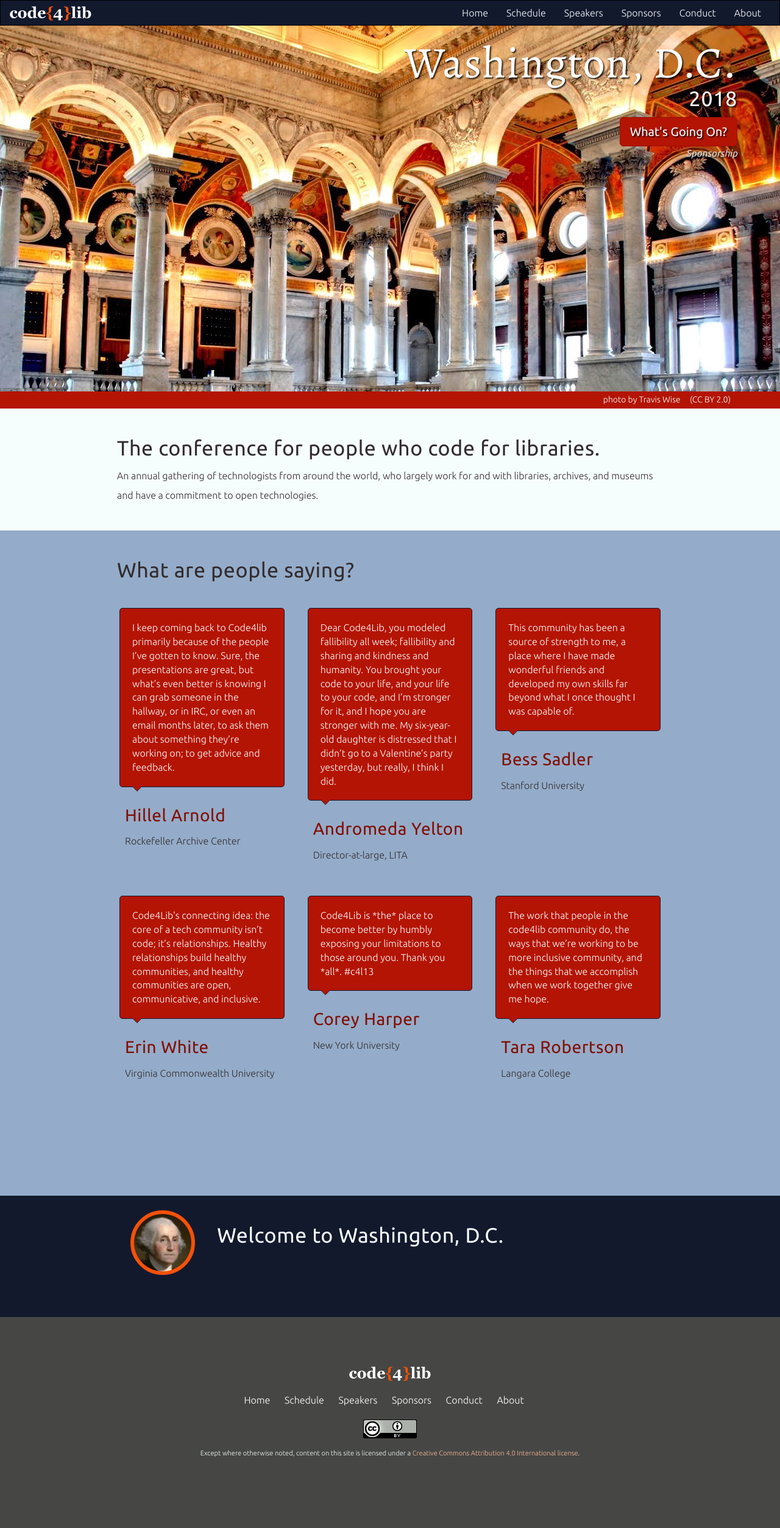
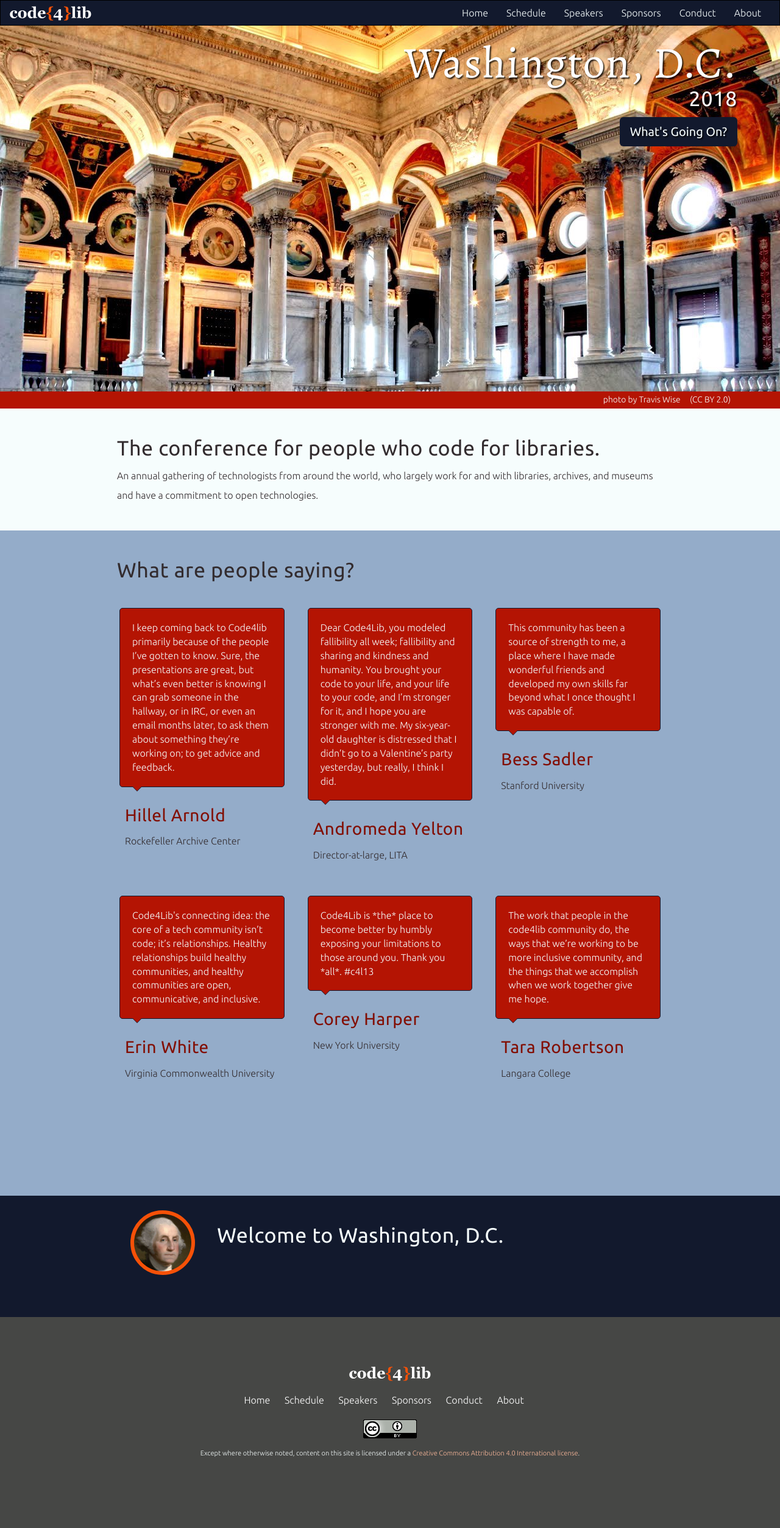
Before and after one commit to code4lib/2018.code4lib.org, a Jekyll site: the page built from index.html, in a window 1280 px wide. Shown: the whole page at 61% size. Built offline with Jekyll 4.4.1, drawn with Linux system fonts in a browser that asks for light colours; some web fonts are replaced.

Commit message:
jumbotron buttons to stand out more

```diff
--- a/assets/_scss/_variables.scss
+++ b/assets/_scss/_variables.scss
@@ -90,6 +90,10 @@
 $talk-box-2-color:        $gray-base;
 $talk-box-3-bg:           $accent;
 $talk-box-3-color:        $gray-lighter;
+
+$jumbotron-btn-bg:        $primary-dark;
+$jumbotron-btn-color:     $gray-lighter;
+$jumbotron-btn-hover:     darken($primary-dark, 6.5%);
 
 //== Scaffolding
 //
--- a/assets/css/main.scss
+++ b/assets/css/main.scss
@@ -19,6 +19,15 @@
   margin-bottom: 20.3125em;
   padding-bottom: 20px;
   color: $gray-base;
+}
+
+.jumbotron-btn {
+  background-color: $jumbotron-btn-bg;
+  color: $jumbotron-btn-color;
+}
+.jumbotron-btn:hover, .jumbotron-btn:focus {
+  background-color: $jumbotron-btn-hover;
+  color: $jumbotron-btn-color;
 }
 
 
--- a/index.html
+++ b/index.html
@@ -12,47 +12,18 @@
 
             <!-- Livestream -->
             {% if site.data.conf.toggles.livestream %}
-            <p class="text-right"><a class="btn btn-lg btn-primary" href="{{ site.data.conf.livestream-url }}">Watch the livestream</a></p>
-            <p class="text-right"><a class="btn btn-lg btn-primary" href="{{ site.data.conf.captioning-url }}">Closed captioning</a></p>
+            <p class="text-right"><a class="btn btn-lg jumbotron-btn" href="{{ site.data.conf.livestream-url }}">Watch the livestream</a></p>
+            <p class="text-right"><a class="btn btn-lg jumbotron-btn" href="{{ site.data.conf.captioning-url }}">Closed captioning</a></p>
             {% endif %}
 
             <!-- Register -->
             {% if site.data.conf.toggles.register %}
-            <p class="text-right"><a class="btn btn-lg btn-primary" href="{{ site.data.conf.registration-form }}">Register Now!</a></p>
+            <p class="text-right"><a class="btn btn-lg jumbotron-btn" href="{{ site.data.conf.registration-form }}">Register Now!</a></p>
             {% endif %}
 
             <!-- Preconference events -->
             <div class="text-right">
-                <a class="btn btn-lg btn-primary" href="/schedule/timeline.html">What's Going On?</a>
-                <ul class="list-unstyled">
-
-                    {% if site.data.conf.toggles.prop-talk %}
-                        <li>Talk Proposals</li>
-                    {% endif %}
-                    {% if site.data.conf.toggles.vote-talk %}
-                        <li><a href="{{ site.data.conf.talk-voting-link }}">Vote for Talks</a></li>
-                    {% endif %}
-
-                    {% if site.data.conf.toggles.vote-panels %}
-                        <li><a href="{{ site.data.conf.panel-voting-link }}">Vote for Panels</a></li>
-                    {% endif %}
-
-                    {% if site.data.conf.toggles.prop-shop %}
-                        <li>Workshop Proposals</li>
-                    {% endif %}
-                    {% if site.data.conf.toggles.vote-shop %}
-                        <li><a href="{{ site.data.conf.workshop-voting-link }}">Vote for Workshops</a></li>
-                    {% endif %}
-
-                    {% if site.data.conf.toggles.prop-shirt %}
-                        <li>T-shirt Logo Proposals</li>
-                    {% endif %}
-                    {% if site.data.conf.toggles.vote-shirt %}
-                        <li>Vote for T-shirt Designs</li>
-                    {% endif %}
-
-                    <li>Sponsorship</li>
-                </ul>
+                <a class="btn btn-lg jumbotron-btn" href="/schedule/timeline.html">What's Going On?</a>
             </div>
         </div>
     </div>
```
